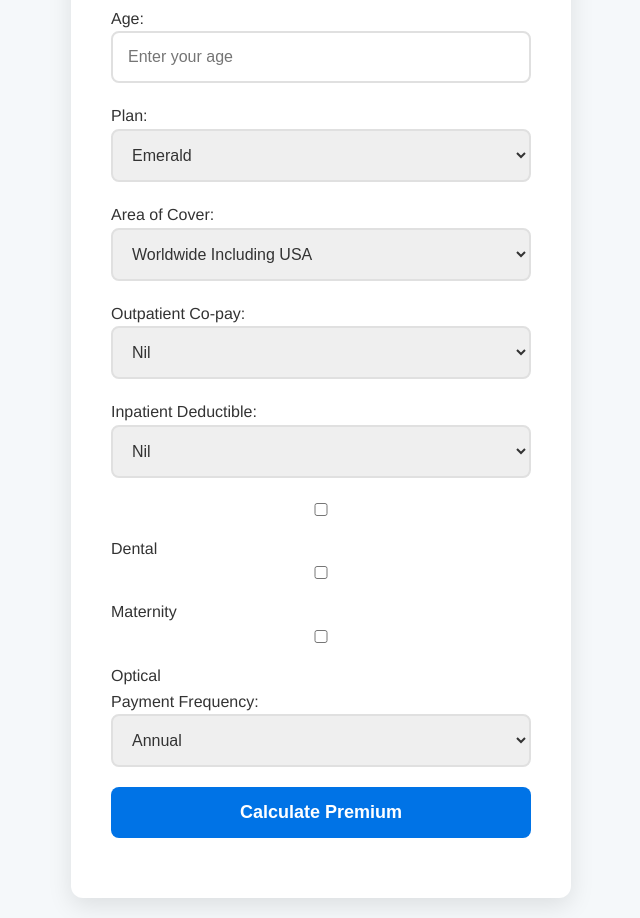
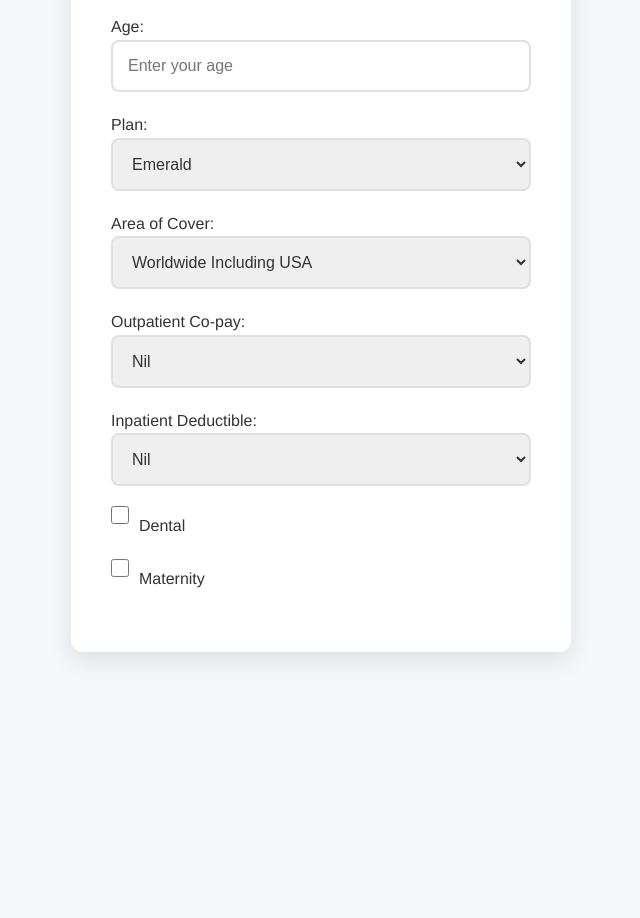
Before and after one commit to Sunny-th/OG1.15, a website: page index.html in a window 1280 px wide. Shown: the part 119-1037 px from the top of the page, without its empty margins (319-959 px from the left). After the commit the page ends 800 px from the top, so only its background shows below. Drawn offline with Linux system fonts and the light colour scheme.

Commit message:
Update index.html

```diff
--- a/index.html
+++ b/index.html
@@ -3,16 +3,20 @@
 <head>
     <meta charset="UTF-8">
     <meta name="viewport" content="width=device-width, initial-scale=1.0">
-    <title>Insurance Quote Calculator</title>
+    <title>Insurance Quote Calculator (Indonesia) </title>
     <link rel="stylesheet" href="style1.css"> <!-- Link to your stylesheet -->
 </head>
 <body>
     <div id="app">
         <h1>Insurance Quote Calculator</h1>
+
+        <!-- Age Input -->
         <div>
             <label for="age">Age: </label>
             <input type="number" id="age" placeholder="Enter your age">
         </div>
+
+        <!-- Plan Selection -->
         <div>
             <label for="plan">Plan: </label>
             <select id="plan">
@@ -23,6 +27,8 @@
                 <option value="Diamond">Diamond</option>
             </select>
         </div>
+
+        <!-- Area of Cover Selection -->
         <div>
             <label for="areaOfCover">Area of Cover: </label>
             <select id="areaOfCover">
@@ -33,6 +39,8 @@
                 <option value="Africa">Africa</option>
             </select>
         </div>
+
+        <!-- Outpatient Co-pay Selection -->
         <div>
             <label for="outpatientCopay">Outpatient Co-pay: </label>
             <select id="outpatientCopay">
@@ -41,6 +49,8 @@
                 <option value="20% Co-Pay">20% Co-Pay</option>
             </select>
         </div>
+
+        <!-- Inpatient Deductible Selection -->
         <div>
             <label for="inpatientDeductible">Inpatient Deductible: </label>
             <select id="inpatientDeductible">
@@ -52,30 +62,16 @@
                 <option value="$10,000">$10,000</option>
             </select>
         </div>
-        <div>
-            <input type="checkbox" id="dental"> <label for="dental">Dental</label>
+
+        <!-- Checkbox Options (Dental, Maternity, Optical) -->
+        <div class="checkbox-container">
+            <input type="checkbox" id="dental">
+            <label for="dental">Dental</label>
         </div>
-        <div>
-            <input type="checkbox" id="maternity"> <label for="maternity">Maternity</label>
+
+        <div class="checkbox-container">
+            <input type="checkbox" id="maternity">
+            <label for="maternity">Maternity</label>
         </div>
-        <div>
-            <input type="checkbox" id="optical"> <label for="optical">Optical</label>
-        </div>
-        <div>
-            <label for="paymentFrequency">Payment Frequency: </label>
-            <select id="paymentFrequency">
-                <option value="Annual">Annual</option>
-                <option value="Semi-Annual">Semi-Annual</option>
-                <option value="Quarterly">Quarterly</option>
-            </select>
-        </div>
-        <button id="calculate">Calculate Premium</button>
 
-        <!-- Area to display the results -->
-        <h2 id="quote"></h2>
-        <ul id="breakdown"></ul>
-    </div>
-
-    <script src="main.js"></script> <!-- Ensure this points to your main.js -->
-</body>
-</html>
+        <div class="chec
```
